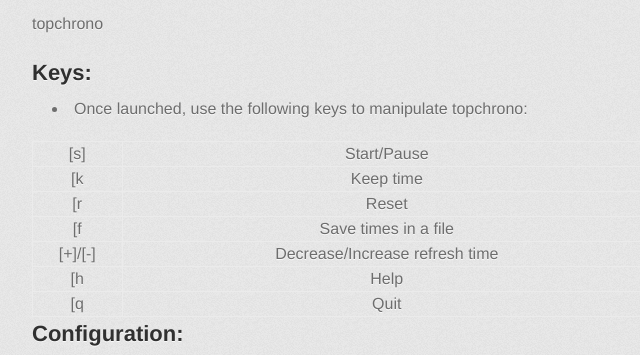
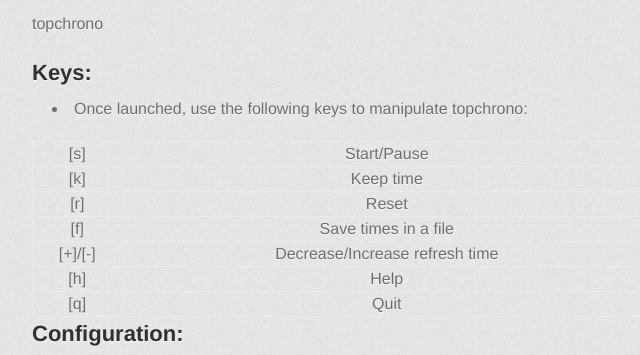
Before and after one commit to taalf/topchrono, a plain HTML site: page index.html in a window 1280 px wide. Shown: the part 878-1233 px from the top of the page, 298-938 px from the left. Drawn offline with Linux system fonts and the light colour scheme; a web font is replaced by a local one.

Commit message:
Update index.html

```diff
--- a/index.html
+++ b/index.html
@@ -61,12 +61,12 @@
 
 <table>
 <tr><td>[s]</td><td>Start/Pause</td></tr>
-<tr><td>[k</td><td>Keep time</td></tr>
-<tr><td>[r</td><td>Reset</td></tr>
-<tr><td>[f</td><td>Save times in a file</td></tr>
+<tr><td>[k]</td><td>Keep time</td></tr>
+<tr><td>[r]</td><td>Reset</td></tr>
+<tr><td>[f]</td><td>Save times in a file</td></tr>
 <tr><td>[+]/[-]</td><td>Decrease/Increase refresh time</td></tr>
-<tr><td>[h</td><td>Help</td></tr>
-<tr><td>[q</td><td>Quit</td></tr>
+<tr><td>[h]</td><td>Help</td></tr>
+<tr><td>[q]</td><td>Quit</td></tr>
 </table>
 
 <h2>Configuration:</h2>
```
